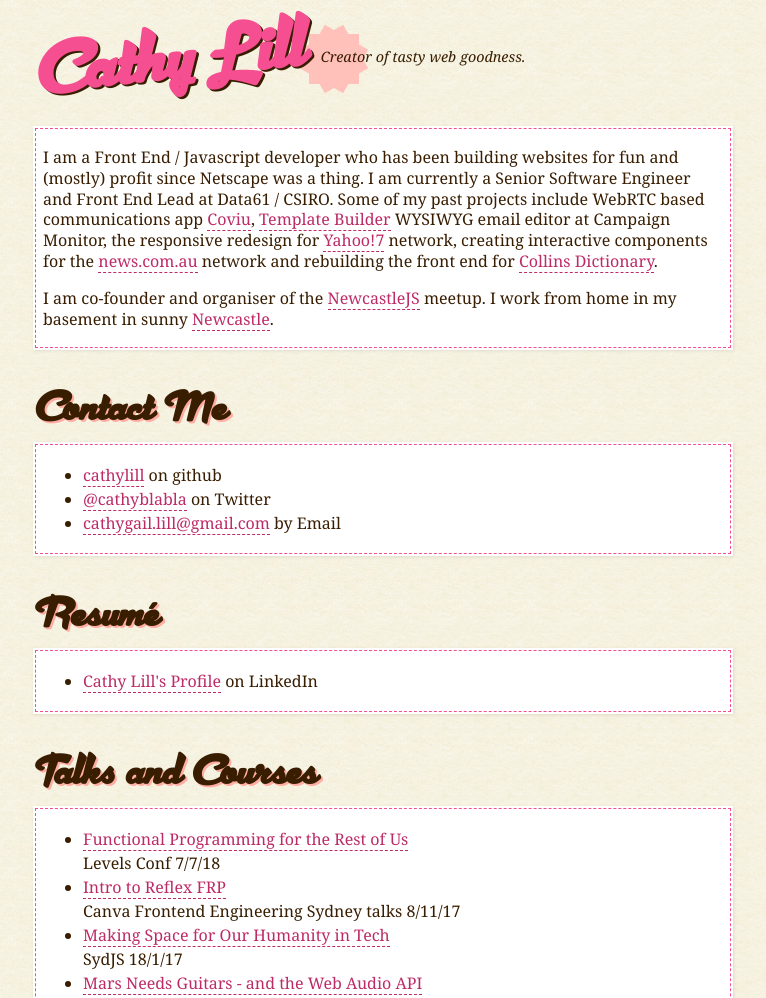
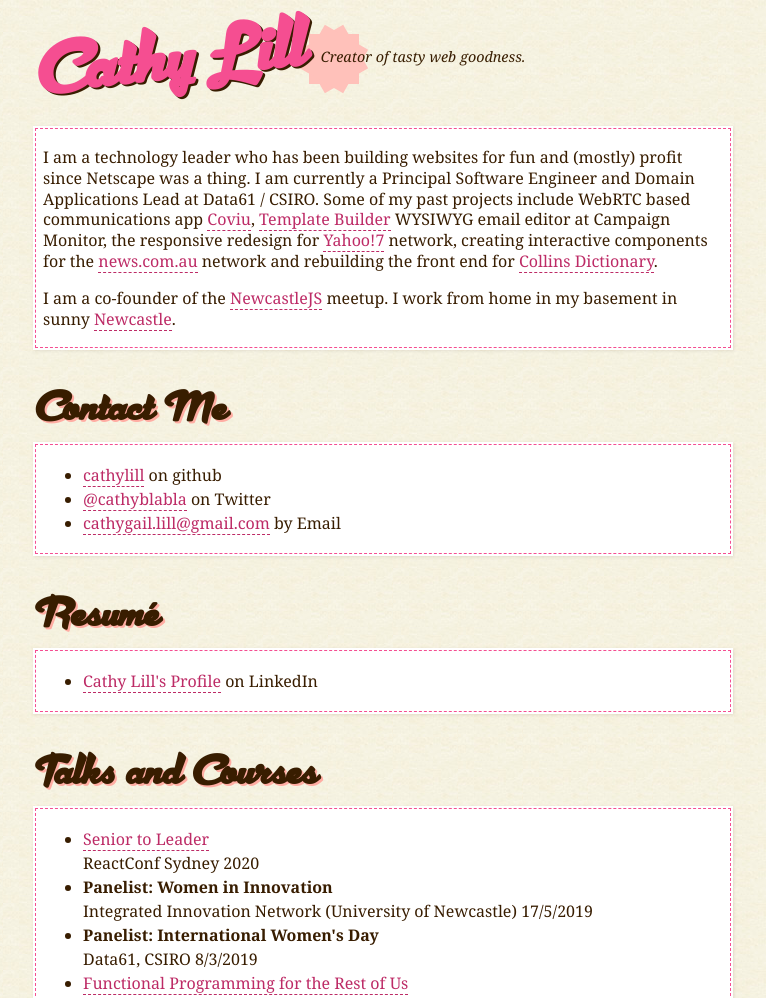
Before and after one commit to cathylill/homapage, a plain HTML site: page index.html in a window 1280 px wide. Shown: the top 998 px of the page, without its empty margins (257-1023 px from the left). Drawn offline with Linux system fonts and the light colour scheme.

Commit message:
Update bio and talks list

```diff
--- a/index.html
+++ b/index.html
@@ -21,10 +21,10 @@
         <section>
             <div class="section-text">
                 <p>
-                    I am a Front End / Javascript developer who has been building websites for fun and (mostly) profit since Netscape was a thing. I am currently a Senior Software Engineer and Front End Lead at Data61 / CSIRO. Some of my past projects include WebRTC based communications app <a href="https://coviu.com/">Coviu</a>, <a href="https://www.campaignmonitor.com/email-templates/">Template Builder</a> WYSIWYG email editor at Campaign Monitor, the responsive redesign for <a href="http://au.yahoo.com">Yahoo!7</a> network, creating interactive components for the <a href="http://news.com.au">news.com.au</a> network and rebuilding the front end for <a href="http://www.collinsdictionary.com/">Collins Dictionary</a>.
+                    I am a technology leader who has been building websites for fun and (mostly) profit since Netscape was a thing. I am currently a Principal Software Engineer and Domain Applications Lead at Data61 / CSIRO. Some of my past projects include WebRTC based communications app <a href="https://coviu.com/">Coviu</a>, <a href="https://www.campaignmonitor.com/email-templates/">Template Builder</a> WYSIWYG email editor at Campaign Monitor, the responsive redesign for <a href="http://au.yahoo.com">Yahoo!7</a> network, creating interactive components for the <a href="http://news.com.au">news.com.au</a> network and rebuilding the front end for <a href="http://www.collinsdictionary.com/">Collins Dictionary</a>.
                 </p>
                 <p>
-                    I am co-founder and organiser of the <a href="https://www.meetup.com/NewcastleJS-JavaScript-Meetup/">NewcastleJS</a> meetup. I work from home in my basement in sunny <a href="https://www.google.com.au/maps/place/Newcastle+NSW">Newcastle</a>.
+                    I am a co-founder of the <a href="https://www.meetup.com/NewcastleJS-JavaScript-Meetup/">NewcastleJS</a> meetup. I work from home in my basement in sunny <a href="https://www.google.com.au/maps/place/Newcastle+NSW">Newcastle</a>.
                 </p>
             </div>
         </section>
@@ -50,6 +50,18 @@
             <h1>Talks and Courses</h1>
             <div class="section-text">
                 <ul>
+                  <li>
+                    <a href="https://youtu.be/ycRY1wLy108">Senior to Leader</a><br>
+                    ReactConf Sydney 2020
+                  </li>
+                  <li>
+                    <strong>Panelist: Women in Innovation</strong><br>
+                    Integrated Innovation Network (University of Newcastle) 17/5/2019
+                  </li>
+                  <li>
+                    <strong>Panelist: International Women's Day</strong><br>
+                    Data61, CSIRO 8/3/2019
+                  </li>
                   <li>
                     <a href="https://github.com/cathylill/FP-for-the-rest-of-us">Functional Programming for the Rest of Us</a><br>
                     Levels Conf 7/7/18
```
